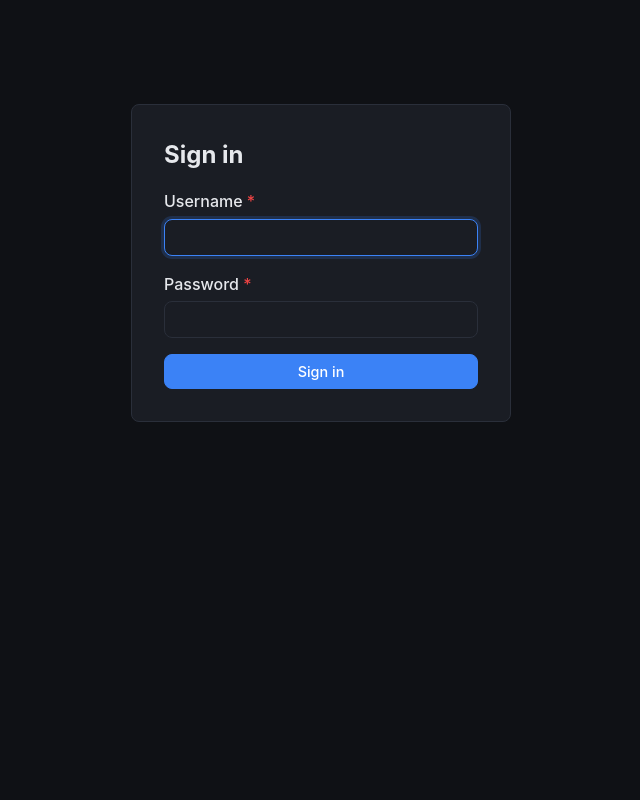
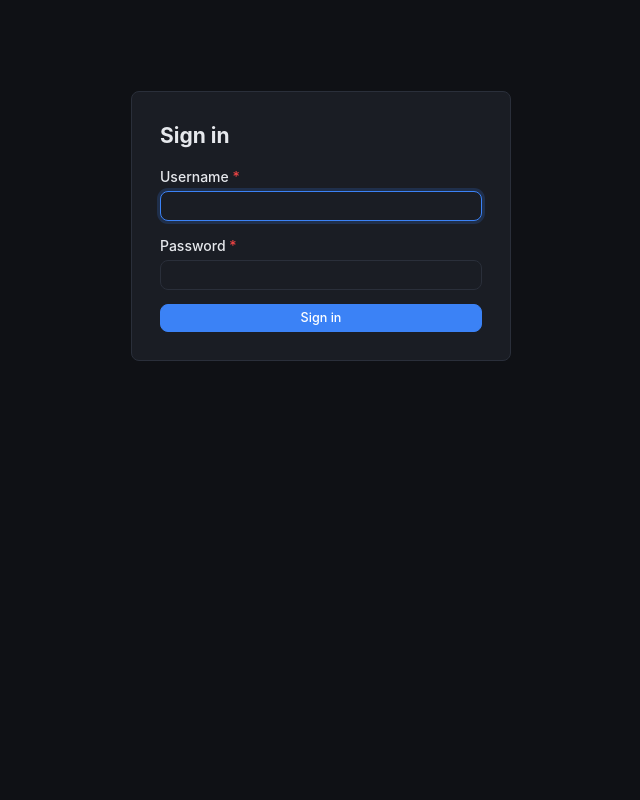
Before and after one commit to adeotek/infra-mp, a FastAPI app: page /login?next=/attributes/1/edit in a window 1280 px wide. Shown: the whole page, without its empty margins (319-959 px from the left). Run offline with FastAPI, Linux system fonts and the light colour scheme.

Commit message:
style: 14px base font, compact form fields

```diff
--- a/app/static/style.css
+++ b/app/static/style.css
@@ -48,6 +48,8 @@
 * { box-sizing: border-box; }
 
 html, body { height: 100%; }
+
+html { font-size: 14px; } /* base font size */
 
 body {
   margin: 0;
@@ -276,7 +278,7 @@ form input, form select, form textarea {
   display: block;
   width: 100%;
   margin-top: 0.35rem;
-  padding: 0.5rem 0.65rem;
+  padding: 0.4rem 0.55rem;
   border: 1px solid var(--border);
   border-radius: var(--radius);
   font-size: 0.95rem;
@@ -293,7 +295,7 @@ form input:focus, form select:focus, form textarea:focus {
 /* -------------------------------------------------------------- Buttons */
 .btn {
   display: inline-block;
-  padding: 0.5rem 1rem;
+  padding: 0.4rem 0.85rem;
   border: 1px solid var(--border);
   border-radius: var(--radius);
   background: var(--surface);
@@ -384,7 +386,7 @@ tr.dragging { opacity: 0.4; }
 /* ------------------------------------------- Multi-value reference field */
 .multi-ref-control { display: flex; gap: 0.5rem; align-items: stretch; }
 .multi-ref-control select { flex: 1; min-width: 0; margin-top: 0; }
-.multi-ref-control .btn { padding: 0.35rem 0.9rem; white-space: nowrap; }
+.multi-ref-control .btn { padding: 0.3rem 0.75rem; white-space: nowrap; }
 .multi-ref-list {
   display: flex;
   flex-wrap: wrap;
```
